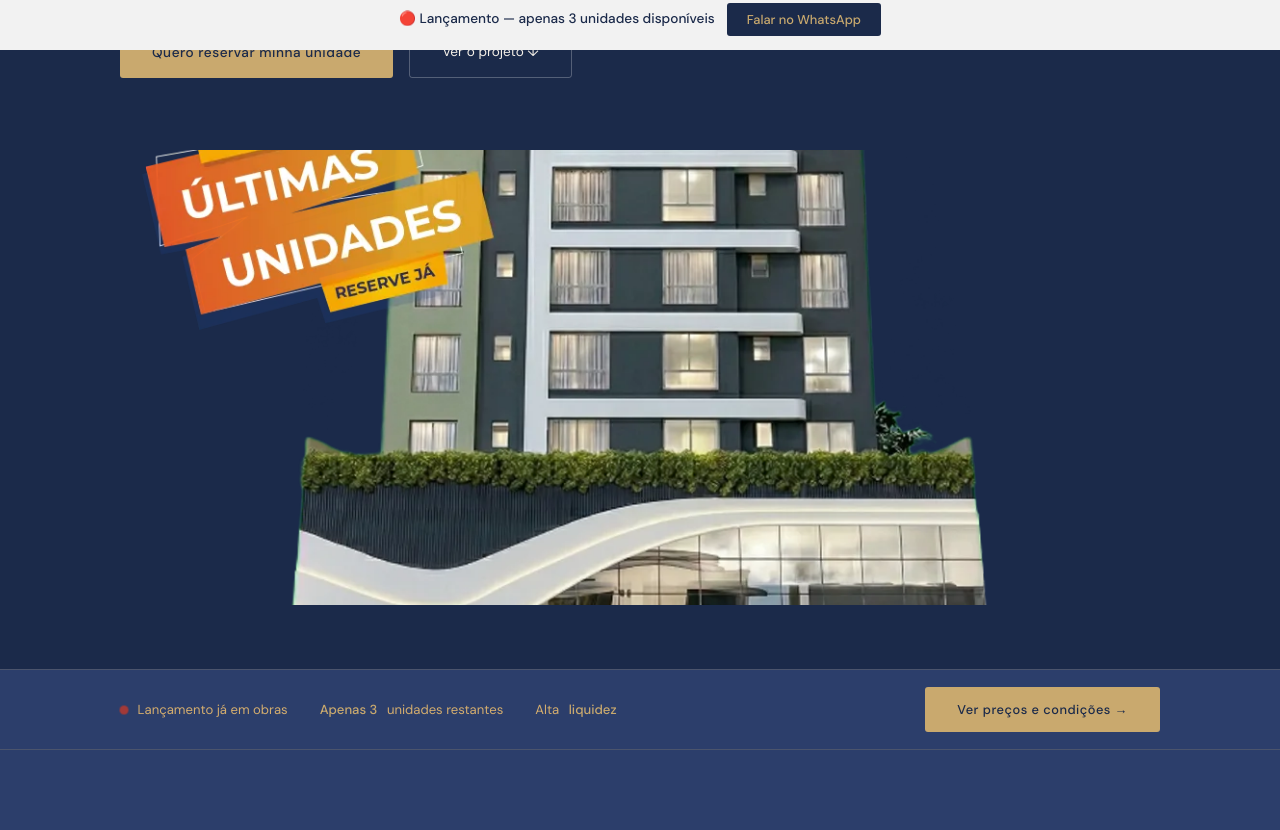
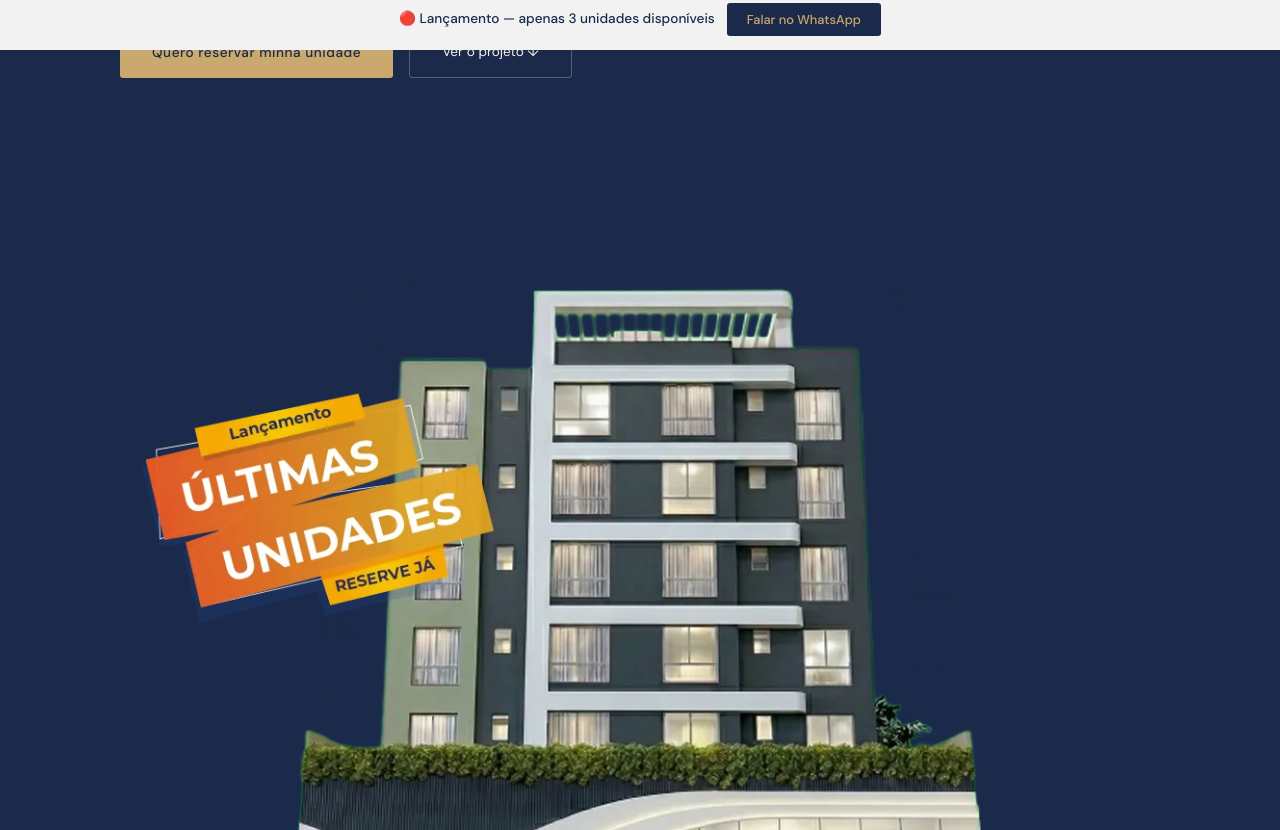
Before and after one commit to Luciano-Triore/topazio, a website: page topaziob/index.html in a window 1280 px wide. Shown: the part 750-1580 px from the top of the page. Drawn offline with nearby package versions, Linux system fonts and the light colour scheme; no server answers.

Commit message:
topaziob LP: remove aspect-ratio:16/7 inline do hero (causa do corte)
O style inline vencia o CSS e mantinha o container baixo + overflow:hidden,
cortando a fachada. Sem ele, a imagem aparece inteira como na topazio-lp.

Co-Authored-By: Claude Opus 4.8 <noreply@anthropic.com>

```diff
--- a/topaziob/index.html
+++ b/topaziob/index.html
@@ -99,7 +99,7 @@
     </div>
 
     <div class="hero-image-wrap">
-      <div class="media-placeholder" style="aspect-ratio:16/7;">
+      <div class="media-placeholder">
         <img src="fotos/fachada-hero.webp" alt="Fachada principal Edifício Topázio" />
       </div>
     </div>
```
